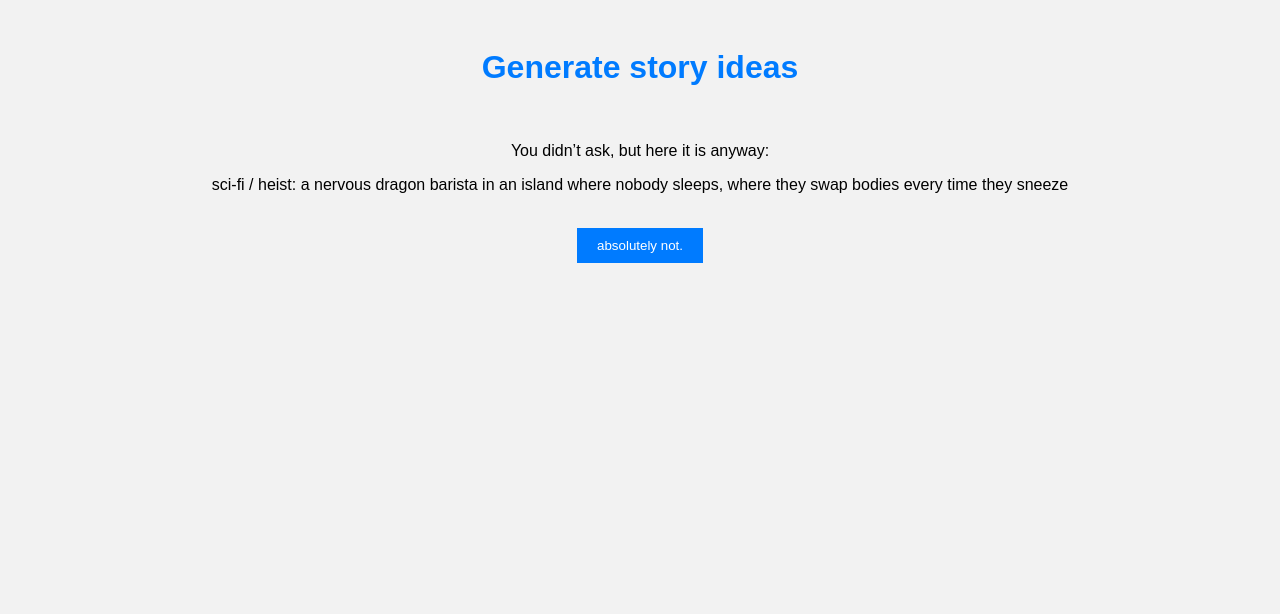
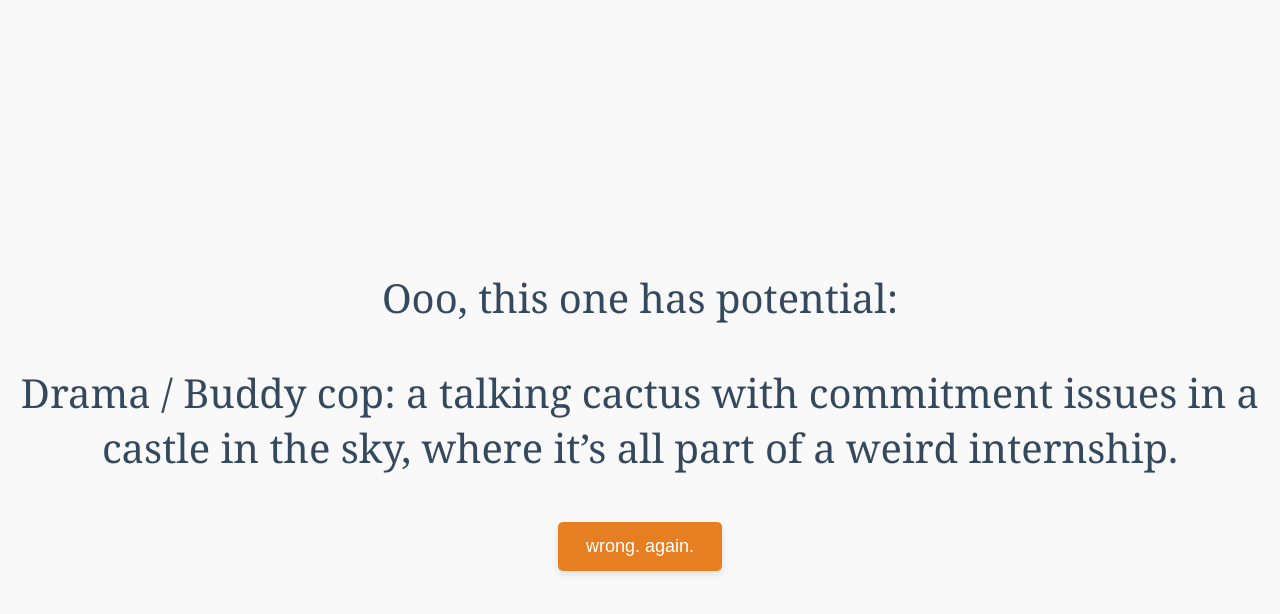
Before and after one commit to abpilkington/story_idea_generator, a plain HTML site: page index.html in a window 1280 px wide. Drawn offline with nearby package versions, Linux system fonts and the light colour scheme.

Commit message:
Add style, separate logic out into separate script, clean up

```diff
--- a/index.html
+++ b/index.html
@@ -2,61 +2,62 @@
 <html lang="en">
     <head>
         <meta charset="UTF-8">
-        <title>Story Idea Generation</title>
+        <meta name="viewport" content="width=device-width, initial-scale=1.0">
+        <title>Story Idea Generator</title>
         <style>
     body {
-                font-family: Arial, sans-serif;
+      font-family: 'Georgia', serif;
+      background-color: #f9f9f9;
+      display: flex;
+      justify-content: center;
+      align-items: center;
+      height: 100vh;
+      margin: 0;
       text-align: center;
-                background-color: #f2f2f2;
-                padding: 20px;
     }
     h1 {
-                color: #007BFF;
+      font-size: 45px;
+      color: #2c3e50;
+      margin-bottom: 15px;
+      text-shadow: 2px 2px 5px rgba(0, 0, 0, 0.1);
+    }
+    p {
+      font-size: 40px;
+      color: #34495e;
+      margin-bottom: 25px;
     }
     button {
-                padding: 10px 20px;
-                background-color: #007BFF;
-                color: white;
+      padding: 14px 28px;
+      font-size: 18px;
+      color: #fff;
+      background-color: #e67e22;
       border: none;
+      border-radius: 5px;
+      box-shadow: 0 4px 8px rgba(0, 0, 0, 0.1);
       cursor: pointer;
+      opacity: 0; /* Hide the button on initial load */
+    }
+    button:hover {
+      background-color: #d35400;
     }
         </style>
+        <script src="https://code.jquery.com/jquery-3.6.0.min.js"></script> <!-- Include jQuery -->
     </head>
     <body>
-        <h1>Generate story ideas</h1>
-        <br>
-
+        <div>
             <!-- Where the prompt will be displayed -->
-        <p id="promptIntro">Okay, hear me out:</p>
-        <p id="storyIdea">Click the button to change this text.</p>
+            <p id="promptIntro"> </p>
+            <p id="storyIdea"> </p>
 
             <!-- Button to generate a new idea -->
             <br>
             <button id="retryBtn" onclick="getRandomStoryIdea()">Yeah. Nah.</button>
+        </div>
 
         <!-- Include the script for the variables -->
         <script src="storyVariables.js"></script>
 
         <!-- Write logic -->
-        <script>
-            function getRandomStoryIdea() {
-            const prompt = prompts[Math.floor(Math.random() * prompts.length)];
-            const retryText = retryTexts[Math.floor(Math.random() * retryTexts.length)];
-
-            const genre = genres[Math.floor(Math.random() * genres.length)];
-            const subgenre = subgenres[Math.floor(Math.random() * subgenres.length)];
-            const location = locations[Math.floor(Math.random() * locations.length)];
-            const character = characters[Math.floor(Math.random() * characters.length)];
-            const twist = twists[Math.floor(Math.random() * twists.length)];
-
-            const storyIdea = `${genre} / ${subgenre}: ${character} in ${location}, where ${twist}`;
-
-            document.getElementById("promptIntro").innerText = prompt;
-            document.getElementById("storyIdea").innerText = storyIdea;
-            document.getElementById("retryBtn").innerText = retryText;
-            }
-
-            window.onload = getRandomStoryIdea;
-        </script>
+        <script src="logic.js"></script>
     </body>
 </html>
--- /dev/null
+++ b/logic.js
@@ -0,0 +1,60 @@
+function getRandomStoryIdea() {
+    const prompt = prompts[Math.floor(Math.random() * prompts.length)];
+    const retryText = retryTexts[Math.floor(Math.random() * retryTexts.length)];
+
+    const genre = genres[Math.floor(Math.random() * genres.length)];
+    const subgenre = subgenres[Math.floor(Math.random() * subgenres.length)];
+    const location = locations[Math.floor(Math.random() * locations.length)];
+    const character = characters[Math.floor(Math.random() * characters.length)];
+    const twist = twists[Math.floor(Math.random() * twists.length)];
+
+    const storyIdea = `${capitalizeFirstLetter(genre)} / ${capitalizeFirstLetter(subgenre)}: ${character} in ${location}, where ${twist}.`;
+
+    changeStoryText(prompt, retryText, storyIdea)
+}
+
+function capitalizeFirstLetter(val) {
+    return String(val).charAt(0).toUpperCase() + String(val).slice(1);
+}
+
+async function changeStoryText(prompt, retryText, storyIdea) {
+
+    // Step 1: Fade out the text
+    await Promise.all([
+        fadeOut("#storyIdea"),
+        fadeOut("#promptIntro"),
+        fadeOut("#retryBtn")
+    ]);
+
+    // Step 2: Change the text
+    document.getElementById("storyIdea").innerText = storyIdea;
+    document.getElementById("promptIntro").innerText = prompt;
+    document.getElementById("retryBtn").innerText = retryText;
+
+    // Step 3: Fade the text back in
+    await Promise.all([
+        fadeIn("#storyIdea"),
+        fadeIn("#promptIntro"),
+        fadeIn("#retryBtn")
+    ]);
+}
+
+// Helper function to fade out an element
+function fadeOut(selector) {
+    return new Promise(resolve => {
+        $(selector).fadeTo(300, 0.01, resolve); // Fade out with a 300ms duration
+    });
+}
+
+// Helper function to fade in an element
+function fadeIn(selector) {
+    return new Promise(resolve => {
+        $(selector).fadeTo(300, 1, resolve); // Fade in with a 300ms duration
+    });
+}
+
+function firstLoad() {
+    getRandomStoryIdea();
+    document.getElementById("myButton").style.opacity = 1;
+}
+window.onload = firstLoad;
```
Lines whose indentation alone changed are shown as unchanged.
